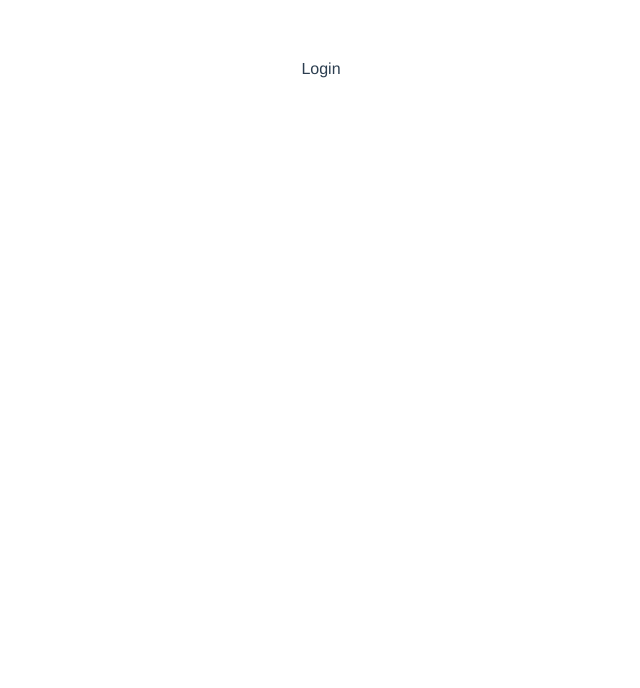
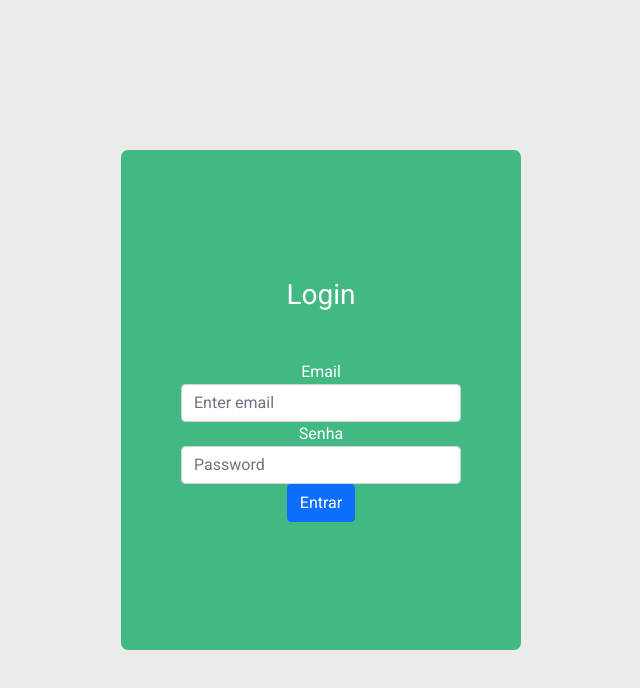
Before and after one commit to allangadelha/crud-vue, a Vue app in the folder frontend/: page / in a window 1280 px wide. Shown: the top 688 px of the page, without its empty margins (319-959 px from the left). Built offline with nearby package versions, Linux system fonts and the light colour scheme.

Commit message:
Criando formulário de login

```diff
--- a/frontend/package.json
+++ b/frontend/package.json
@@ -8,6 +8,7 @@
     "lint": "vue-cli-service lint"
   },
   "dependencies": {
+    "bootstrap": "^5.1.3",
     "core-js": "^3.8.3",
     "vue": "^2.6.14",
     "vue-router": "^3.5.4"
@@ -20,6 +21,8 @@
     "@vue/cli-service": "~5.0.0",
     "eslint": "^7.32.0",
     "eslint-plugin-vue": "^8.0.3",
+    "sass": "^1.53.0",
+    "sass-loader": "^10.3.1",
     "vue-template-compiler": "^2.6.14"
   },
   "eslintConfig": {
--- a/frontend/public/index.html
+++ b/frontend/public/index.html
@@ -6,6 +6,16 @@
     <meta name="viewport" content="width=device-width,initial-scale=1.0">
     <link rel="icon" href="<%= BASE_URL %>favicon.ico">
     <title><%= htmlWebpackPlugin.options.title %></title>
+    <style>
+      * {
+        margin: 0;
+        padding: 0;
+      }
+
+      html, body {
+        height: 100%;
+      }
+    </style>
   </head>
   <body>
     <noscript>
--- /dev/null
+++ b/frontend/src/assets/scss/_main.scss
@@ -0,0 +1,10 @@
+@import url('https://fonts.googleapis.com/css2?family=Lato:ital,wght@0,100;0,300;0,400;0,700;0,900;1,100;1,300;1,400;1,700;1,900&family=Open+Sans:ital,wght@0,300;0,400;0,500;0,600;0,700;0,800;1,300;1,400;1,500;1,600;1,700;1,800&family=Roboto:wght@100;400;900&display=swap');
+
+$deafult: #42b983;
+
+.main {
+    margin-top: -60px;
+    display: flex;
+    height: 100vh;
+    font-family: 'Roboto', 'sans-serif';
+}
--- a/frontend/src/main.js
+++ b/frontend/src/main.js
@@ -1,6 +1,7 @@
 import Vue from 'vue'
 import App from './App.vue'
 import VueRouter from 'vue-router'
+import 'bootstrap/dist/css/bootstrap.min.css'
 
 import LoginComponent from './pages/Login/LoginComponent'
 import HomeComponent from './pages/Home/HomeComponent'
--- a/frontend/src/pages/Login/LoginComponent.vue
+++ b/frontend/src/pages/Login/LoginComponent.vue
@@ -1,6 +1,43 @@
 <template>
-    <p>Login</p>
+    <div class="main">
+        <div class="login">
+            <div class="content-login">
+                <header>
+                    <h1>Login</h1>
+                </header>
+                <div class="form">
+                    <form>
+                        <div class="form-group">
+                            <label for="exampleInputEmail1">Email</label>
+                            <input type="email" class="form-control" id="exampleInputEmail1" aria-describedby="emailHelp" placeholder="Enter email">
+                        </div>
+                        <div class="form-group">
+                            <label for="exampleInputPassword1">Senha</label>
+                            <input type="password" class="form-control" id="exampleInputPassword1" placeholder="Password">
+                        </div>
+                        <button type="submit" class="btn btn-primary" @click.prevent="login">Entrar</button>
+                    </form>
+                </div>
+            </div>
+        </div>
+    </div>
 </template>
 
 <script>
+export default {
+    name: 'LoginComponent',
+    data() {
+        return {
+
+        }
+    },
+
+    methods: {
+        login () {
+            this.$router.push({ name: 'home'})
+        }
+    }
+}
 </script>
+
+<style lang="scss" src="./style.scss" scoped />
--- /dev/null
+++ b/frontend/src/pages/Login/style.scss
@@ -0,0 +1,41 @@
+@import '@/assets/scss/main';
+
+.login {
+    width: 100%;
+    display: flex;
+    justify-content: center;
+    align-items: center;
+    background-color: #EBEBEB;
+
+    .content-login {
+        width: 400px;
+        height: 500px;
+        background-color: #42b983;
+        border-radius: 7px;
+        display: flex;
+        flex-direction: column;
+        align-items: center;
+        justify-content: center;
+    }
+
+    header {
+        width: 100%;
+        display: flex;
+        justify-content: center;
+        align-items: center;
+
+        h1 {
+            color: #FFFFFF;
+            font-size: 28px;
+        }
+    }
+
+    .form {
+        width: 70%;
+        margin-top: 40px;
+
+        label {
+            color: #FFFFFF;
+        }
+    }
+}
```
Also changed, not shown: 1 other file (tests, documents, lock files or other folders).
